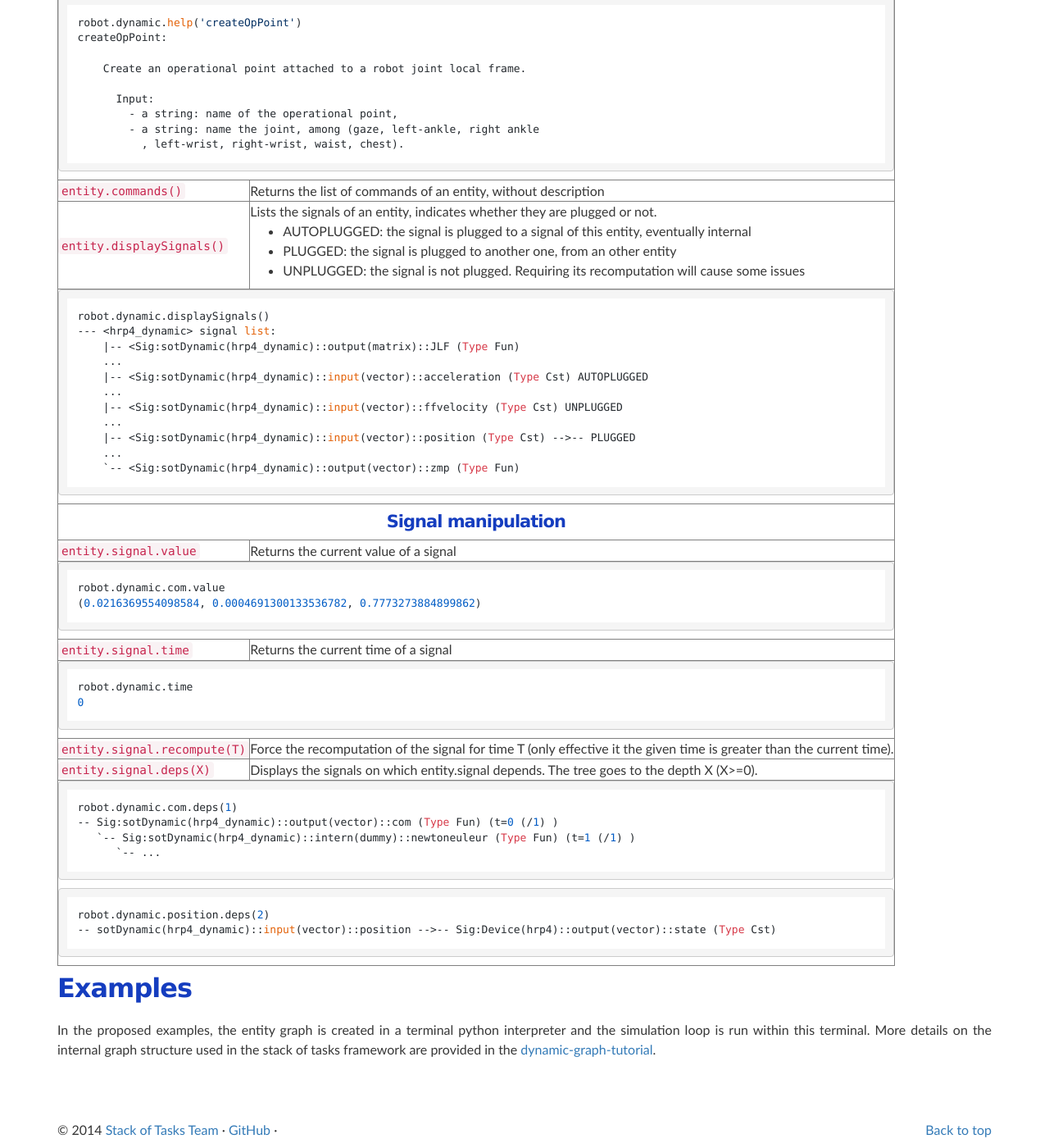
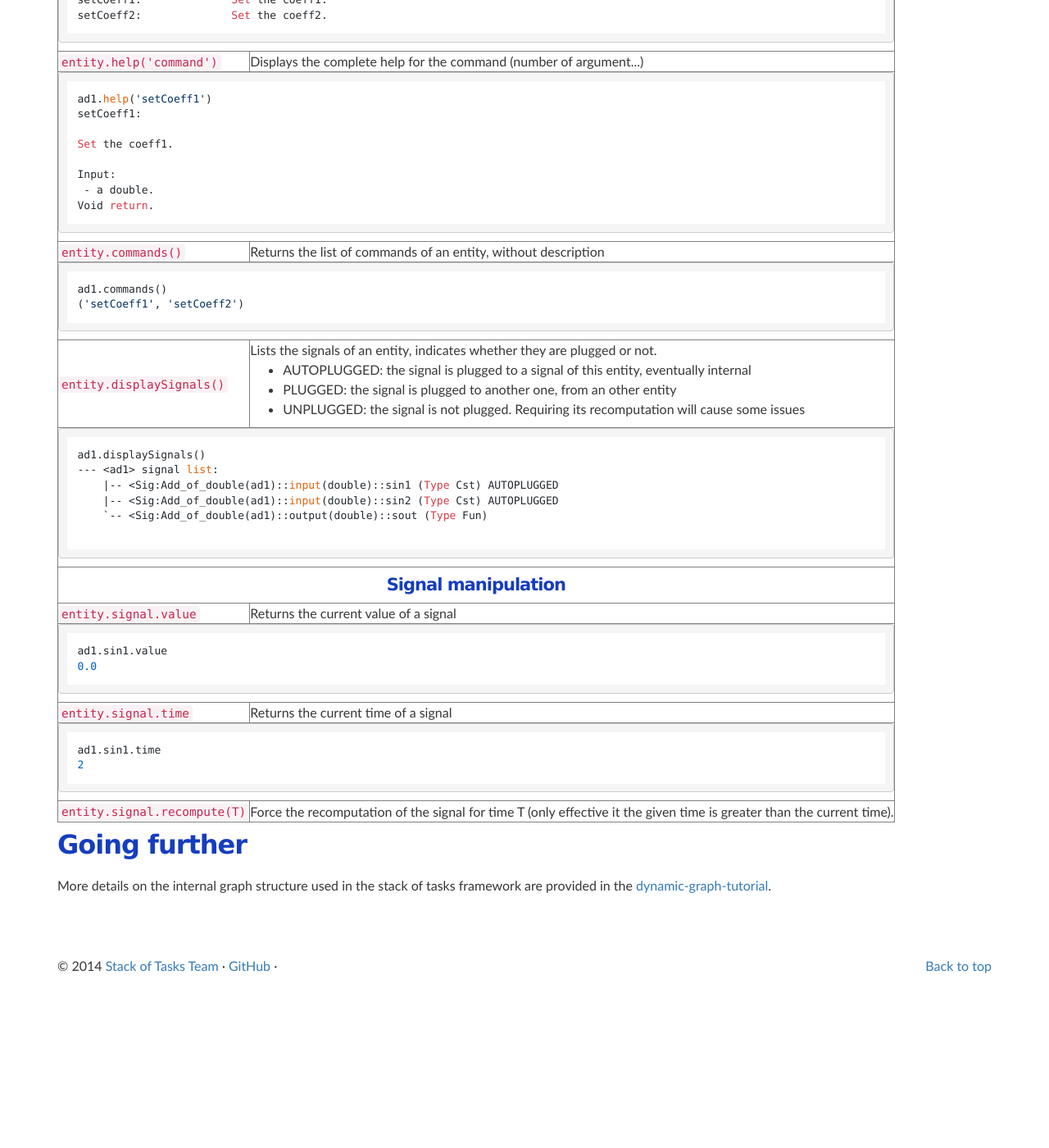
Before and after one commit to stack-of-tasks/stack-of-tasks.github.com, a Jekyll site: the page built from tuto_dynamic_graph.html, in a window 1280 px wide and 1400 px high, scrolled down 2034 px. Shown: the whole window at 82% size. Built offline with Jekyll 4.4.1, drawn with Linux system fonts in a browser that asks for light colours; nearby versions of some CDN libraries; after the commit the page ends 3234 px from its top, so only the background shows below that; some of the changed text lies outside the part shown.

Commit message:
Update dynamic graph tutorial cheat sheet

```diff
--- a/_includes/doc/tutorial/dynamic-graph.html
+++ b/_includes/doc/tutorial/dynamic-graph.html
@@ -84,13 +84,19 @@ ad2.sout.time
   </tr>
   <tr>
     <td colspan="2">
-      <pre><code class="python">robot.dynamic.help()
-No header documentation.
+      <pre><code class="python">ad1.help()
+Linear combination of inputs
+  - input  double
+  -        double
+  - output double
+  sout = coeff1 * sin1 + coeff2 * sin2
+  Coefficients are set by commands, default value is 1.
+
 List of commands:
 -----------------
-addJoint:       	    Add a child joint to a joint
-createJacobian: 	Create a jacobian (world frame) signal only for one joint.
-...</code></pre>
+setCoeff1:      	Set the coeff1.
+setCoeff2:      	Set the coeff2.
+</code></pre>
     </td>
   </tr>
 
@@ -100,15 +106,15 @@ createJacobian: 	Create a jacobian (world frame) signal only for one joint.
     <td>Displays the complete help for the command (number of argument...)</td>
   </tr>
   <tr>
-    <td colspan="2"><pre><code class="python">robot.dynamic.help('createOpPoint')
-createOpPoint:
+    <td colspan="2"><pre><code class="python">ad1.help('setCoeff1')
+setCoeff1:
 
-    Create an operational point attached to a robot joint local frame.
+Set the coeff1.
 
-      Input:
-        - a string: name of the operational point,
-        - a string: name the joint, among (gaze, left-ankle, right ankle
-          , left-wrist, right-wrist, waist, chest).</code></pre>
+Input:
+ - a double.
+Void return.
+</code></pre>
     </td>
   </tr>
 
@@ -117,6 +123,14 @@ createOpPoint:
     <td><code class="python">entity.commands()</br></td>
     <td>Returns the list of commands of an entity, without description</td>
   </tr>
+  <tr>
+    <td colspan="2"><pre><code class="python">ad1.commands()
+('setCoeff1', 'setCoeff2')
+</code></pre>
+    </td>
+  </tr>
+
+
   <tr>
     <td><code class="python">entity.displaySignals()</br></td>
     <td>Lists the signals of an entity, indicates
@@ -130,17 +144,12 @@ createOpPoint:
   </tr>
   <tr>
     <td colspan="2">
-      <pre><code class="python">robot.dynamic.displaySignals()
---- &lt;hrp4_dynamic> signal list:
-    |-- &lt;Sig:sotDynamic(hrp4_dynamic)::output(matrix)::JLF (Type Fun)
-    ...
-    |-- &lt;Sig:sotDynamic(hrp4_dynamic)::input(vector)::acceleration (Type Cst) AUTOPLUGGED
-    ...
-    |-- &lt;Sig:sotDynamic(hrp4_dynamic)::input(vector)::ffvelocity (Type Cst) UNPLUGGED
-    ...
-    |-- &lt;Sig:sotDynamic(hrp4_dynamic)::input(vector)::position (Type Cst) -->-- PLUGGED
-    ...
-    `-- &lt;Sig:sotDynamic(hrp4_dynamic)::output(vector)::zmp (Type Fun)</code></pre>
+      <pre><code class="python">ad1.displaySignals()
+--- &lt;ad1&gt; signal list:
+    |-- &lt;Sig:Add_of_double(ad1)::input(double)::sin1 (Type Cst) AUTOPLUGGED
+    |-- &lt;Sig:Add_of_double(ad1)::input(double)::sin2 (Type Cst) AUTOPLUGGED
+    `-- &lt;Sig:Add_of_double(ad1)::output(double)::sout (Type Fun)
+    </code></pre>
     </td>
   </tr>
 
@@ -153,8 +162,9 @@ createOpPoint:
     <td>Returns the current value of a signal </td>
   </tr>
   <tr>
-    <td colspan="2"><pre><code class="python">robot.dynamic.com.value
-(0.0216369554098584, 0.0004691300133536782, 0.7773273884899862)      </code></pre>
+    <td colspan="2"><pre><code class="python">ad1.sin1.value
+0.0
+</code></pre>
     </td>
   </tr>
 
@@ -164,8 +174,8 @@ createOpPoint:
   </tr>
   <tr>
     <td colspan="2">
-      <pre><code class="python">robot.dynamic.time
-0      </code></pre>
+      <pre><code class="python">ad1.sin1.time
+2      </code></pre>
     </td>
   </tr>
 
@@ -177,27 +187,11 @@ createOpPoint:
       greater than the current time).</td>
   </tr>
 
-  <tr>
-    <td><code class="python">entity.signal.deps(X)</code></br></td>
-    <td>Displays the signals on which entity.signal depends.
-      The tree goes to the depth X (X>=0).</td>
-  </tr>
-    <td colspan="2"><pre><code class="python">robot.dynamic.com.deps(1)
--- Sig:sotDynamic(hrp4_dynamic)::output(vector)::com (Type Fun) (t=0 (/1) )
-   `-- Sig:sotDynamic(hrp4_dynamic)::intern(dummy)::newtoneuleur (Type Fun) (t=1 (/1) )
-      `-- ...</code></pre>
-      <pre><code class="python">robot.dynamic.position.deps(2)
--- sotDynamic(hrp4_dynamic)::input(vector)::position -->-- Sig:Device(hrp4)::output(vector)::state (Type Cst)</code></pre>
-    </td>
-
-
-
 </table>
 
-<h2>Examples</a></h2>
+<h2>Going further</a></h2>
 
 <p>
-  In the proposed examples, the entity graph is created in a terminal python interpreter and the simulation loop is run within this terminal.
   More details on the internal graph structure used in the stack of tasks framework are provided in
   the <a href="https://github.com/jrl-umi3218/dynamic-graph-tutorial">dynamic-graph-tutorial</a>.
 </p>
```
